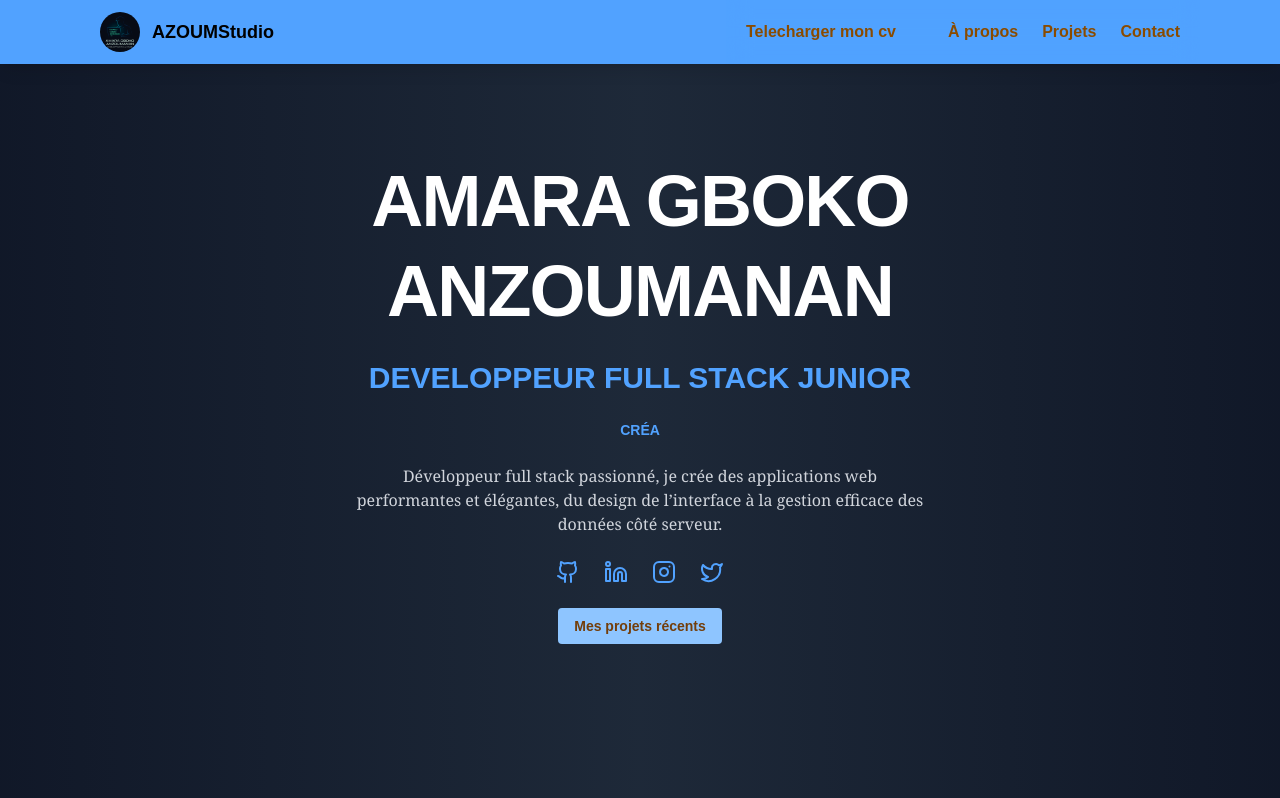
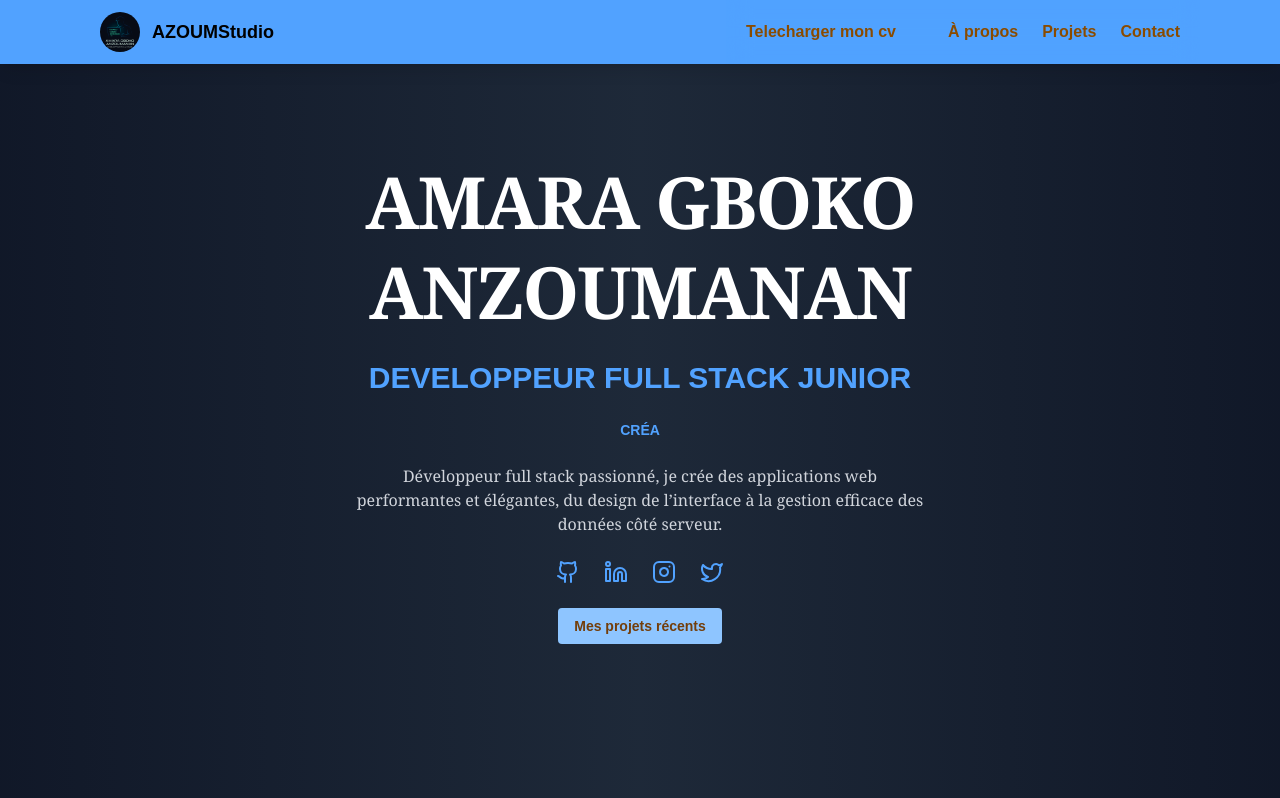
Before and after one commit to GBOKO-git/CheckpointNextJS, a Next.js app: page / in a window 1280 px wide. Shown: the top 798 px of the page. Built offline with nearby package versions, Linux system fonts and the light colour scheme.

Commit message:
fix: update

```diff
--- a/src/app/HomePage/page.jsx
+++ b/src/app/HomePage/page.jsx
@@ -111,7 +111,7 @@ const words = [
     <div className="min-h-dvh flex justify-center items-center px-4 bg-gradient-to-r from-gray-900 via-gray-800 to-gray-900 text-white">
       <div className="max-w-4xl text-center space-y-6">
         <motion.h1
-          className="text-2xl md:text-5xl lg:text-7xl font-extrabold leading-tight tracking-tight"
+          className="text-2xl md:text-5xl lg:text-7xl font-extrabold font-serif leading-tight tracking-tight"
           initial={{ opacity: 0, y: -20 }}
           animate={{ opacity: 1, y: 0 }}
           transition={{ duration: 1 }}
```
